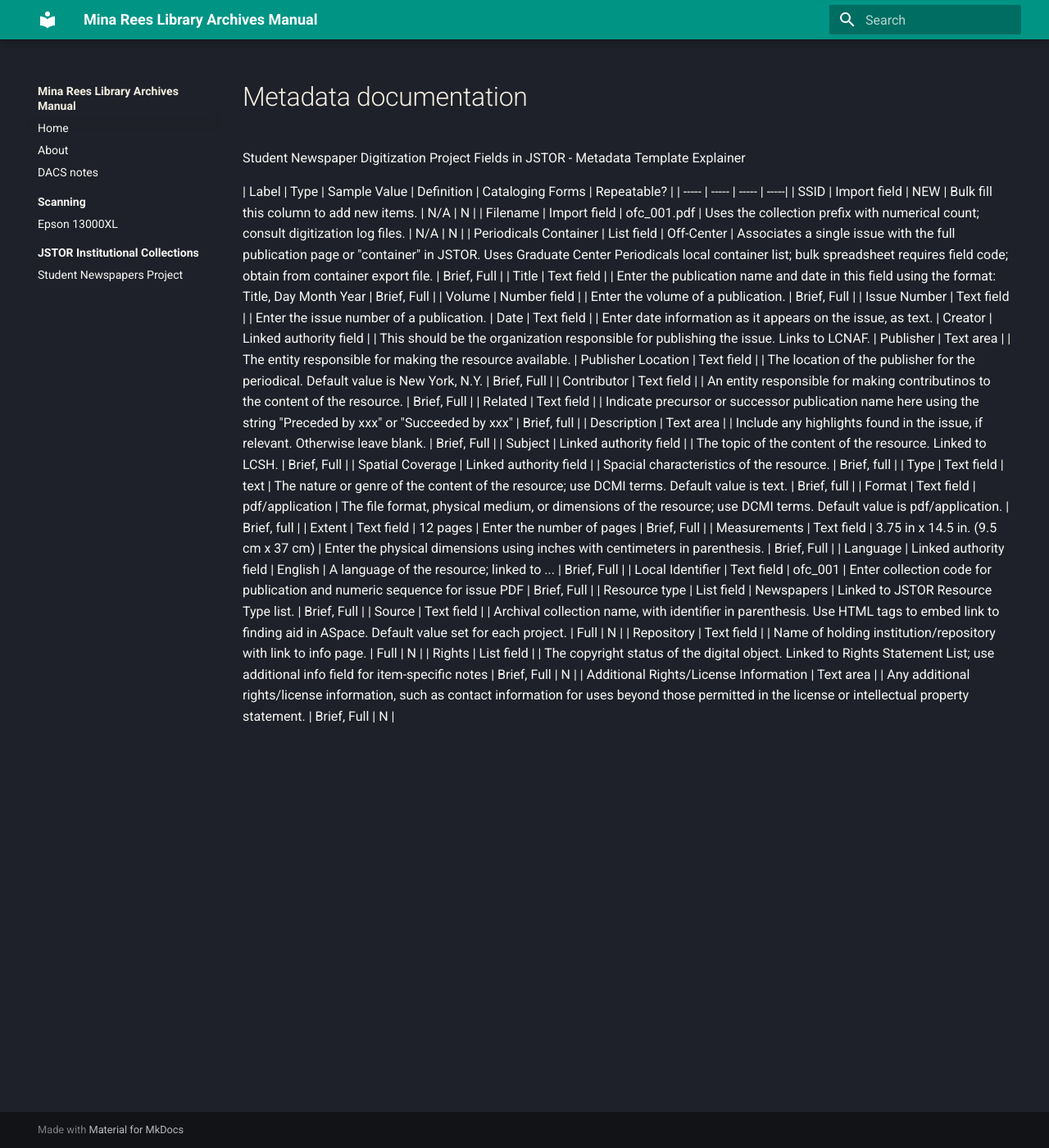
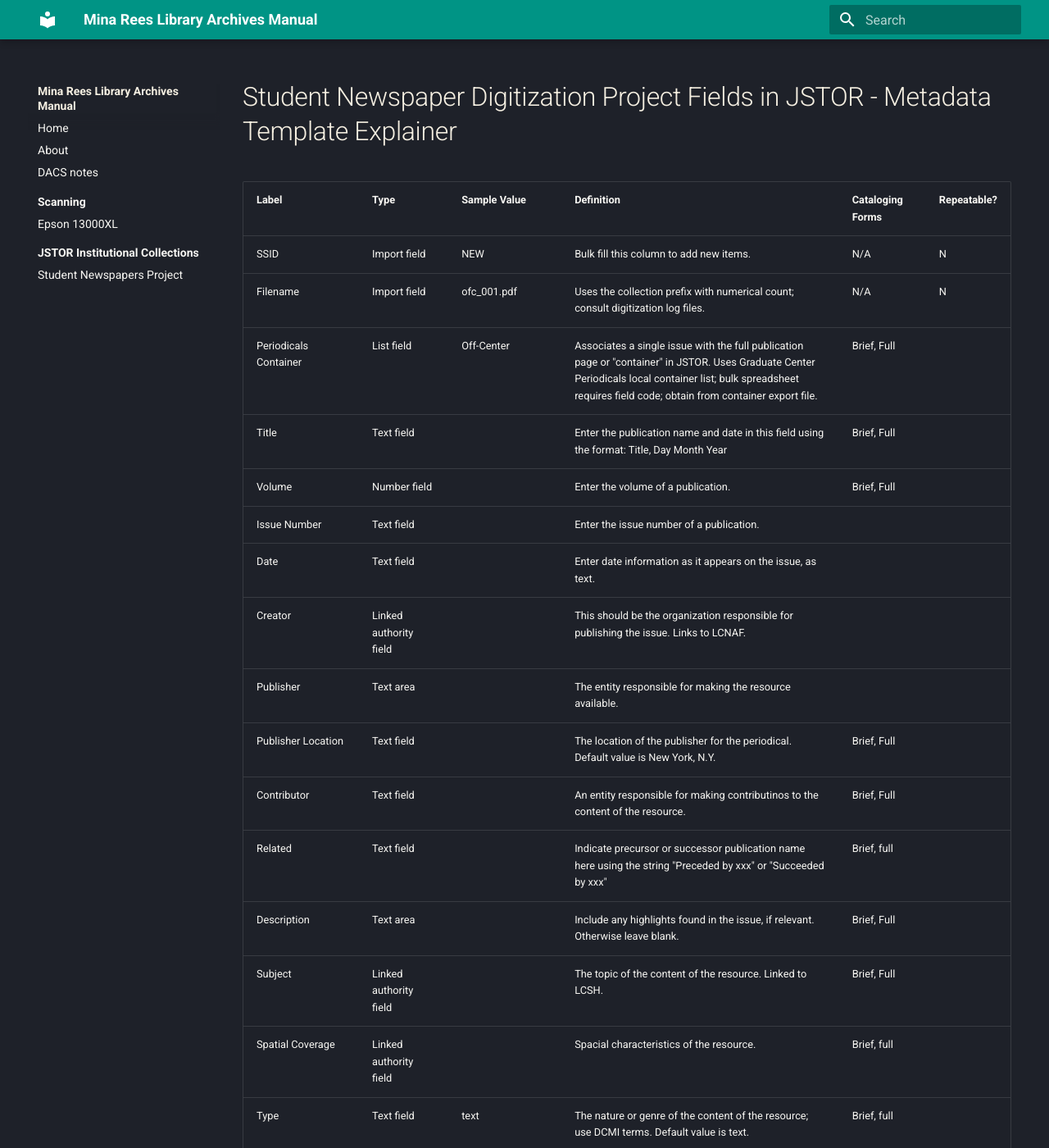
Before and after one commit to GC-Library/archive-docs, an MkDocs documentation site: the page built from docs/jstor/metadata-documentation.md, in a window 1280 px wide and 1400 px high. Shown: the whole window at 82% size. Built offline with MkDocs 1.6.1 and Material for MkDocs 9.7.7, drawn with Linux system fonts in a browser that asks for light colours; some of the changed text lies outside the part shown.

Commit message:
Update metadata-documentation.md
fixed table headers

```diff
--- a/docs/jstor/metadata-documentation.md
+++ b/docs/jstor/metadata-documentation.md
@@ -1,7 +1,7 @@
-Student Newspaper Digitization Project Fields in JSTOR - Metadata Template Explainer
+# Student Newspaper Digitization Project Fields in JSTOR - Metadata Template Explainer
 
-| Label | Type | Sample Value | Definition | Cataloging Forms | Repeatable? |
-| ----- | ----- | ----- | -----|
+|Label|Type|Sample Value|Definition|Cataloging Forms|Repeatable?|
+|-----|----|------------|----------|----------------|-----------|
 | SSID | Import field | NEW | Bulk fill this column to add new items. | N/A | N |
 | Filename | Import field | ofc_001.pdf | Uses the collection prefix with numerical count; consult digitization log files. | N/A | N |
 | Periodicals Container | List field | Off-Center | Associates a single issue with the full publication page or "container" in JSTOR. Uses Graduate Center Periodicals local container list; bulk spreadsheet requires field code; obtain from container export file. | Brief, Full |
```
